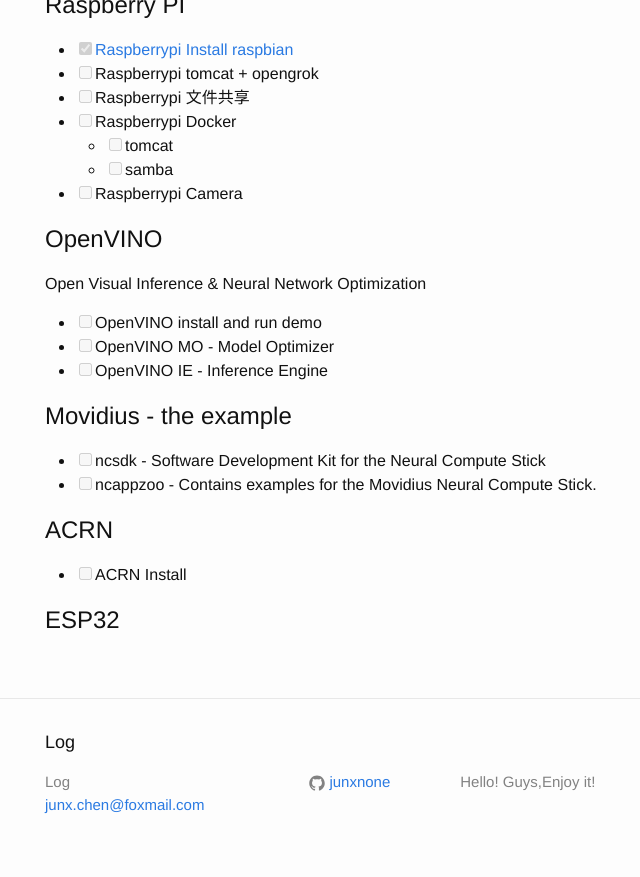
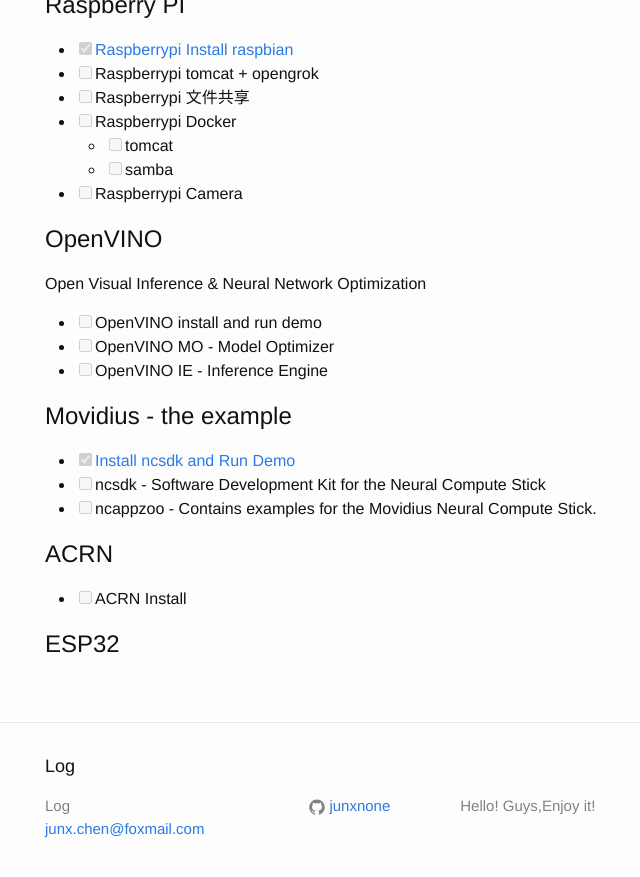
Before and after one commit to junxnone/tio, a Jekyll site: the page built from _posts/2017-02-18-Wiki.markdown, in a window 1280 px wide and 900 px high, scrolled down 684 px. Shown: the top 877 px of the window, without its empty margins (225-865 px from the left). Built offline with Jekyll 4.4.1, drawn with Linux system fonts in a browser that asks for light colours; our own code applies the rules of GitHub Pages for plain Markdown files.

Commit message:
Update 2017-02-18-Wiki.markdown

```diff
--- a/_posts/2017-02-18-Wiki.markdown
+++ b/_posts/2017-02-18-Wiki.markdown
@@ -32,6 +32,7 @@
 - [ ] OpenVINO IE - Inference Engine
 
 # Movidius  - the example
+- [x] [Install ncsdk and Run Demo](https://github.com/junxnone/junxnone.github.io/wiki/Movidius%E2%84%A2-Neural-Compute-Stick)
 - [ ] ncsdk - Software Development Kit for the Neural Compute Stick
 - [ ] ncappzoo - Contains examples for the Movidius Neural Compute Stick.
 
```
